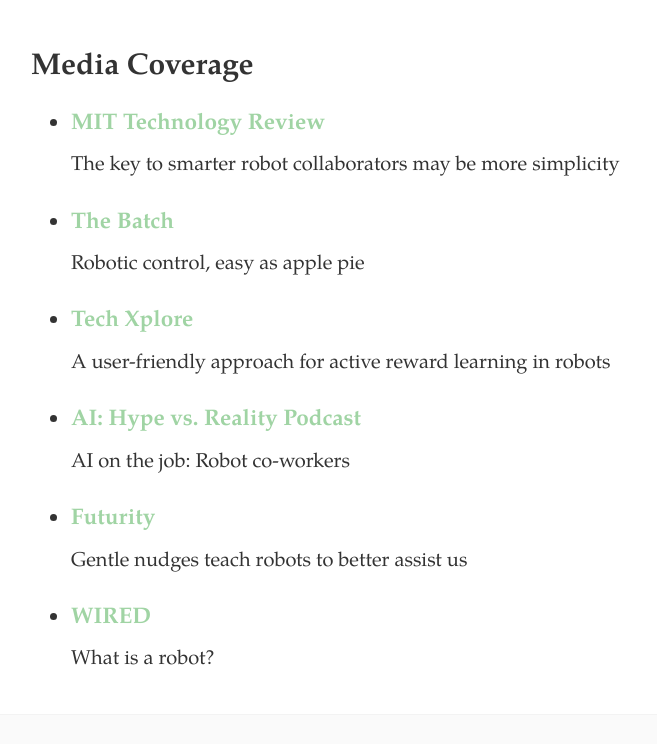
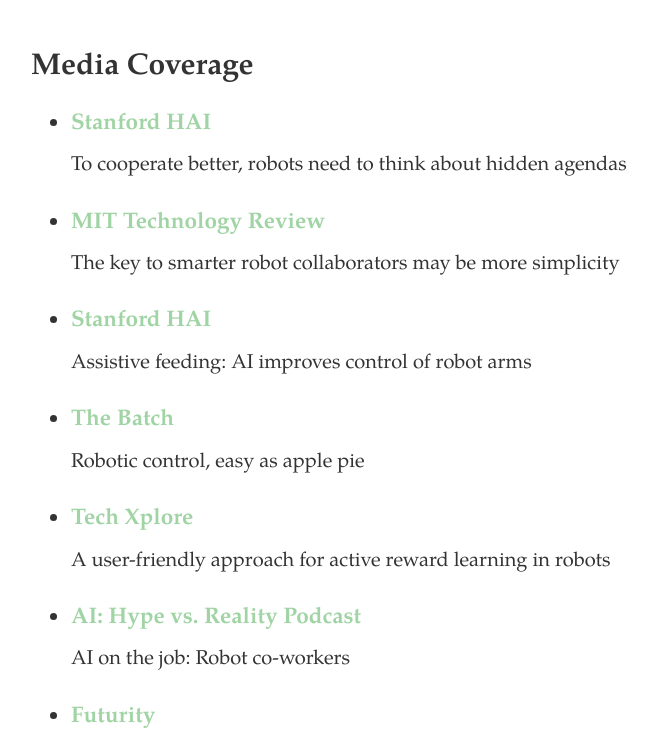
Before and after one commit to VT-Collab/vt-collab.github.io, a Jekyll site: the page built from talks.html, in a window 1280 px wide and 900 px high, scrolled down 2382 px, cut to the strip 156-900 px from the top of the window. Shown: the whole strip, without its empty margins (209-866 px from the left). Built offline with Jekyll 4.4.1, drawn with Linux system fonts in a browser that asks for light colours.

Commit message:
corl updates

```diff
--- a/_data/media.yml
+++ b/_data/media.yml
@@ -1,6 +1,14 @@
+- source: "Stanford HAI"
+  title: "To cooperate better, robots need to think about hidden agendas"
+  link: 'https://hai.stanford.edu/blog/cooperate-better-robots-need-think-about-hidden-agendas'
+
 - source: "MIT Technology Review"
   title: "The key to smarter robot collaborators may be more simplicity"
   link: 'https://www.technologyreview.com/2020/11/13/1012103/smarter-ai-robot-collaborators-may-be-simpler/'
+
+- source: "Stanford HAI"
+  title: "Assistive feeding: AI improves control of robot arms"
+  link: 'https://hai.stanford.edu/blog/assistive-feeding-ai-improves-control-robot-arms'
 
 - source: "The Batch"
   title: "Robotic control, easy as apple pie"
--- a/_data/news.yml
+++ b/_data/news.yml
@@ -1,3 +1,5 @@
+- text: "<a href=\"http://ai.stanford.edu/blog/lili\">Our work</a> won the Best Paper Award at the Conference on Robot Learning (<a href=\"https://www.robot-learning.org\">CoRL</a>)."
+
 - text: "MIT Technology Review compiled <a href=\"https://www.technologyreview.com/2020/11/13/1012103/smarter-ai-robot-collaborators-may-be-simpler\">this article</a> about our work <i>Learning Latent Representations to Influence Multi-Agent Interaction</i>. We'll be presenting more at the Conference on Robot Learning (<a href=\"https://www.robot-learning.org\">CoRL</a>)."
 
 - text: "Collab starts at <a href=\"https://me.vt.edu/research.html\">Virginia Tech</a>! You can find us (and our new robots) on the second floor of Goodwin Hall."
```
